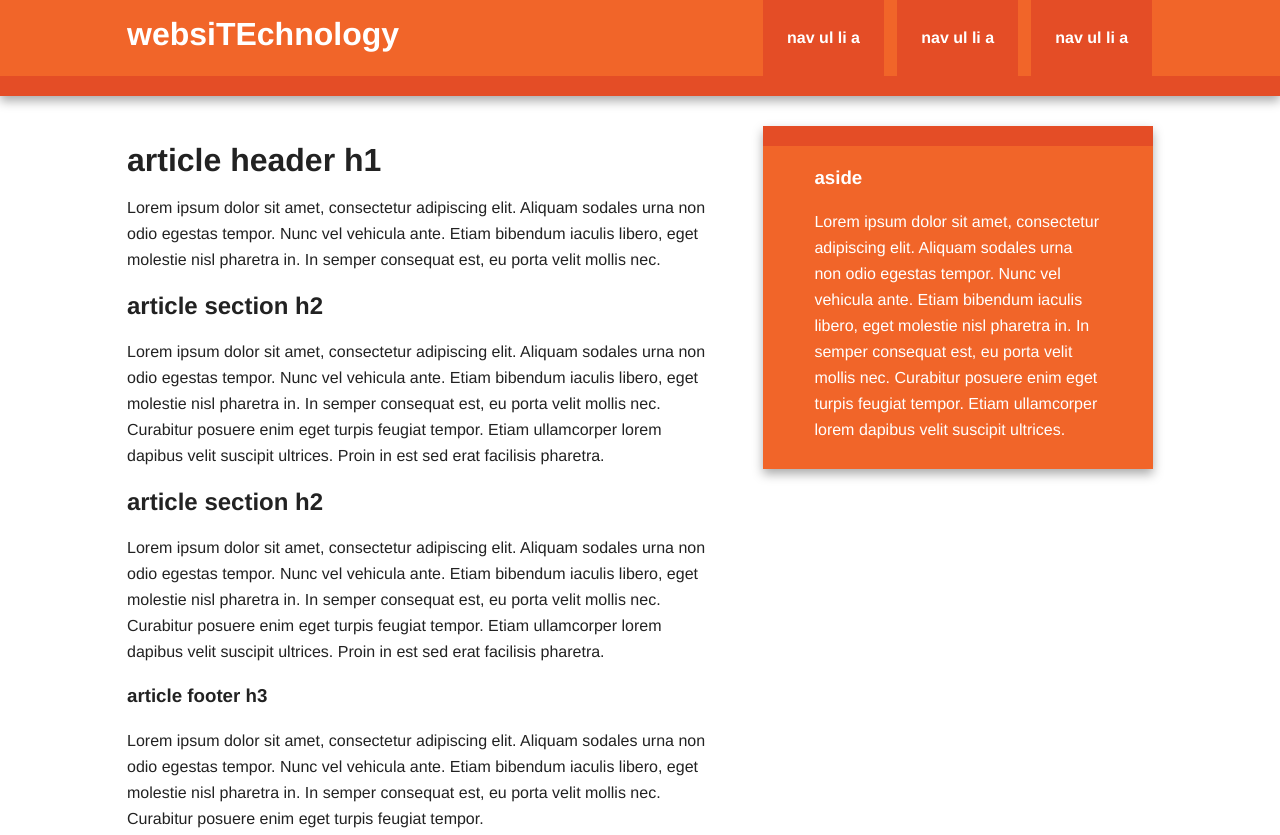
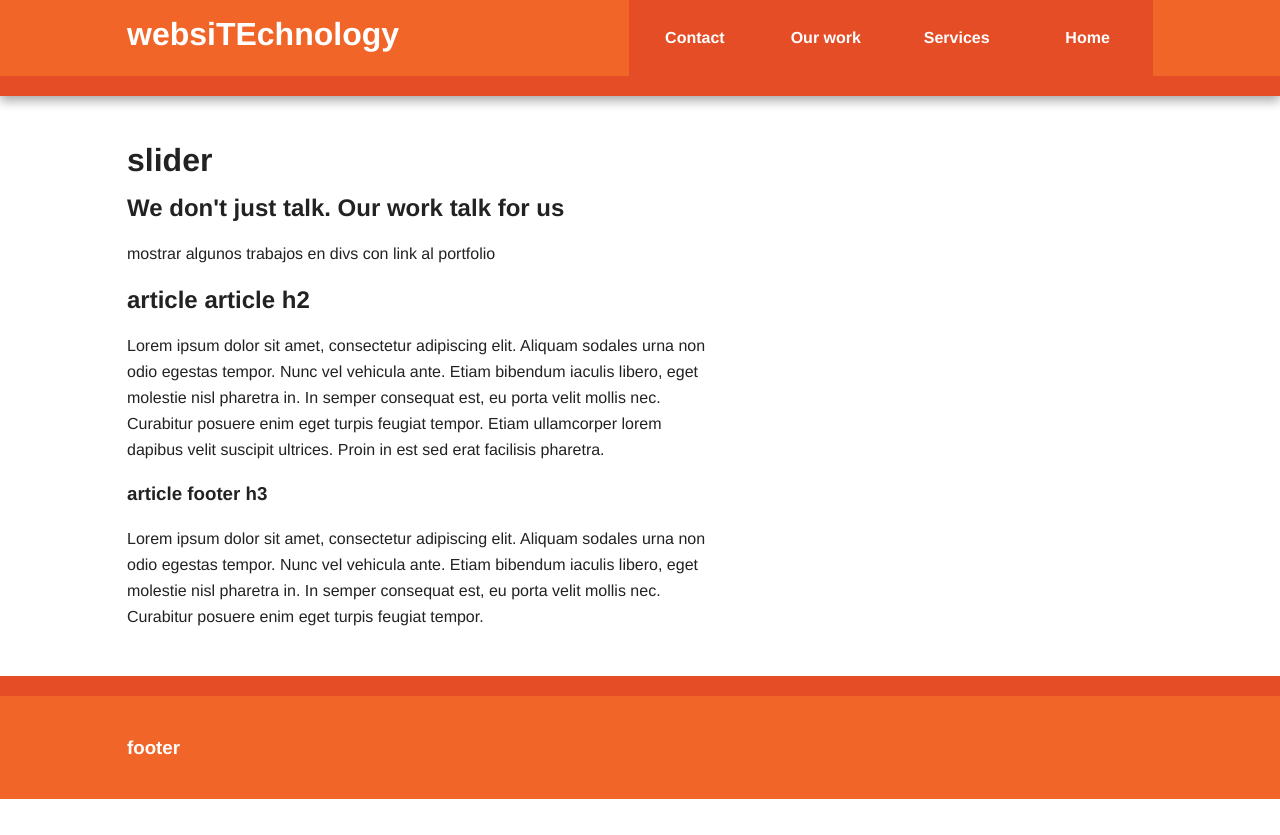
Before and after one commit to Zurc/wt, a plain HTML site: page index.html in a window 1280 px wide. Shown: the top 835 px of the page. After the commit the page ends 800 px from the top, so only its background shows below. Drawn offline with nearby package versions, Linux system fonts and the light colour scheme.

Commit message:
primeros pasos

```diff
--- a/css/main.css
+++ b/css/main.css
@@ -131,7 +131,7 @@ nav a:hover {
     padding: 30px 0;
 }
 
-.main article h1 {
+.main section h1 {
     font-size: 2em;
 }
 
@@ -182,9 +182,9 @@ nav a:hover {
    ==================== */
 
     nav a {
-        float: left;
-        width: 27%;
-        margin: 0 1.7%;
+        float: right;
+        width: 18%;
+        /* margin: 0 1.7%; */
         padding: 25px 2%;
         margin-bottom: 0;
     }
@@ -233,14 +233,14 @@ nav a:hover {
 
     nav {
         float: right;
-        width: 38%;
+        width: 58%;
     }
 
 /* ============
     WIDE: Main
    ============ */
 
-    .main article {
+    .main section {
         float: left;
         width: 57%;
     }
--- a/index.html
+++ b/index.html
@@ -25,9 +25,10 @@
                 <h1 class="title">websiTEchnology</h1>
                 <nav>
                     <ul>
-                        <li><a href="#">nav ul li a</a></li>
-                        <li><a href="#">nav ul li a</a></li>
-                        <li><a href="#">nav ul li a</a></li>
+                        <li><a href="#">Home</a></li>
+                        <li><a href="#">Services</a></li>
+                        <li><a href="#">Our work</a></li>
+                        <li><a href="#">Contact</a></li>
                     </ul>
                 </nav>
             </header>
@@ -36,29 +37,29 @@
         <div class="main-container">
             <div class="main wrapper clearfix">
 
-                <article>
+                <section>
                     <header>
-                        <h1>article header h1</h1>
-                        <p>Lorem ipsum dolor sit amet, consectetur adipiscing elit. Aliquam sodales urna non odio egestas tempor. Nunc vel vehicula ante. Etiam bibendum iaculis libero, eget molestie nisl pharetra in. In semper consequat est, eu porta velit mollis nec.</p>
+                        <h1>slider</h1>
+
                     </header>
-                    <section>
-                        <h2>article section h2</h2>
+                    <article>
+                        <h2>We don't just talk. Our work talk for us</h2>
+                        <p>mostrar algunos trabajos en divs con link al portfolio</p>
+                    </article>
+                    <article>
+                        <h2>article article h2</h2>
                         <p>Lorem ipsum dolor sit amet, consectetur adipiscing elit. Aliquam sodales urna non odio egestas tempor. Nunc vel vehicula ante. Etiam bibendum iaculis libero, eget molestie nisl pharetra in. In semper consequat est, eu porta velit mollis nec. Curabitur posuere enim eget turpis feugiat tempor. Etiam ullamcorper lorem dapibus velit suscipit ultrices. Proin in est sed erat facilisis pharetra.</p>
-                    </section>
-                    <section>
-                        <h2>article section h2</h2>
-                        <p>Lorem ipsum dolor sit amet, consectetur adipiscing elit. Aliquam sodales urna non odio egestas tempor. Nunc vel vehicula ante. Etiam bibendum iaculis libero, eget molestie nisl pharetra in. In semper consequat est, eu porta velit mollis nec. Curabitur posuere enim eget turpis feugiat tempor. Etiam ullamcorper lorem dapibus velit suscipit ultrices. Proin in est sed erat facilisis pharetra.</p>
-                    </section>
+                    </article>
                     <footer>
                         <h3>article footer h3</h3>
                         <p>Lorem ipsum dolor sit amet, consectetur adipiscing elit. Aliquam sodales urna non odio egestas tempor. Nunc vel vehicula ante. Etiam bibendum iaculis libero, eget molestie nisl pharetra in. In semper consequat est, eu porta velit mollis nec. Curabitur posuere enim eget turpis feugiat tempor.</p>
                     </footer>
-                </article>
+                </section>
 
-                <aside>
+               <!--  <aside>
                     <h3>aside</h3>
                     <p>Lorem ipsum dolor sit amet, consectetur adipiscing elit. Aliquam sodales urna non odio egestas tempor. Nunc vel vehicula ante. Etiam bibendum iaculis libero, eget molestie nisl pharetra in. In semper consequat est, eu porta velit mollis nec. Curabitur posuere enim eget turpis feugiat tempor. Etiam ullamcorper lorem dapibus velit suscipit ultrices.</p>
-                </aside>
+                </aside> -->
 
             </div> <!-- #main -->
         </div> <!-- #main-container -->
```
